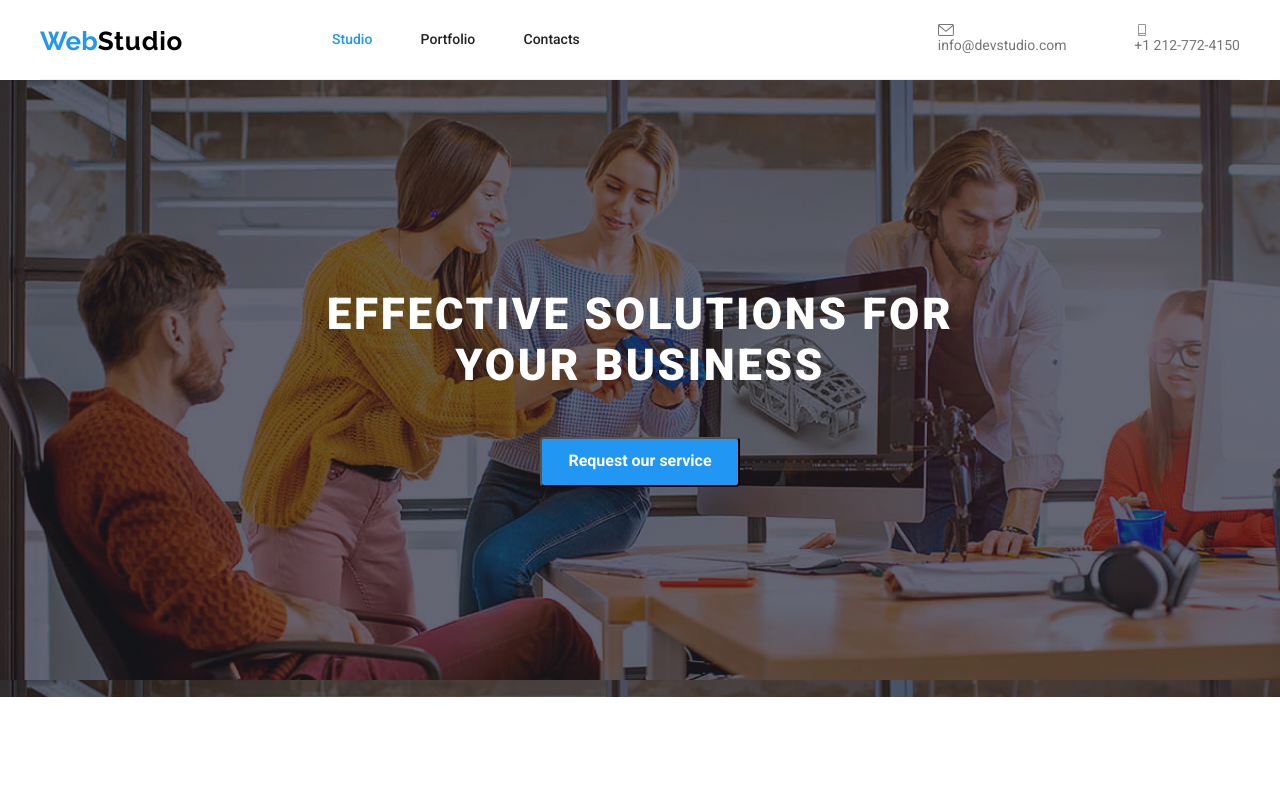
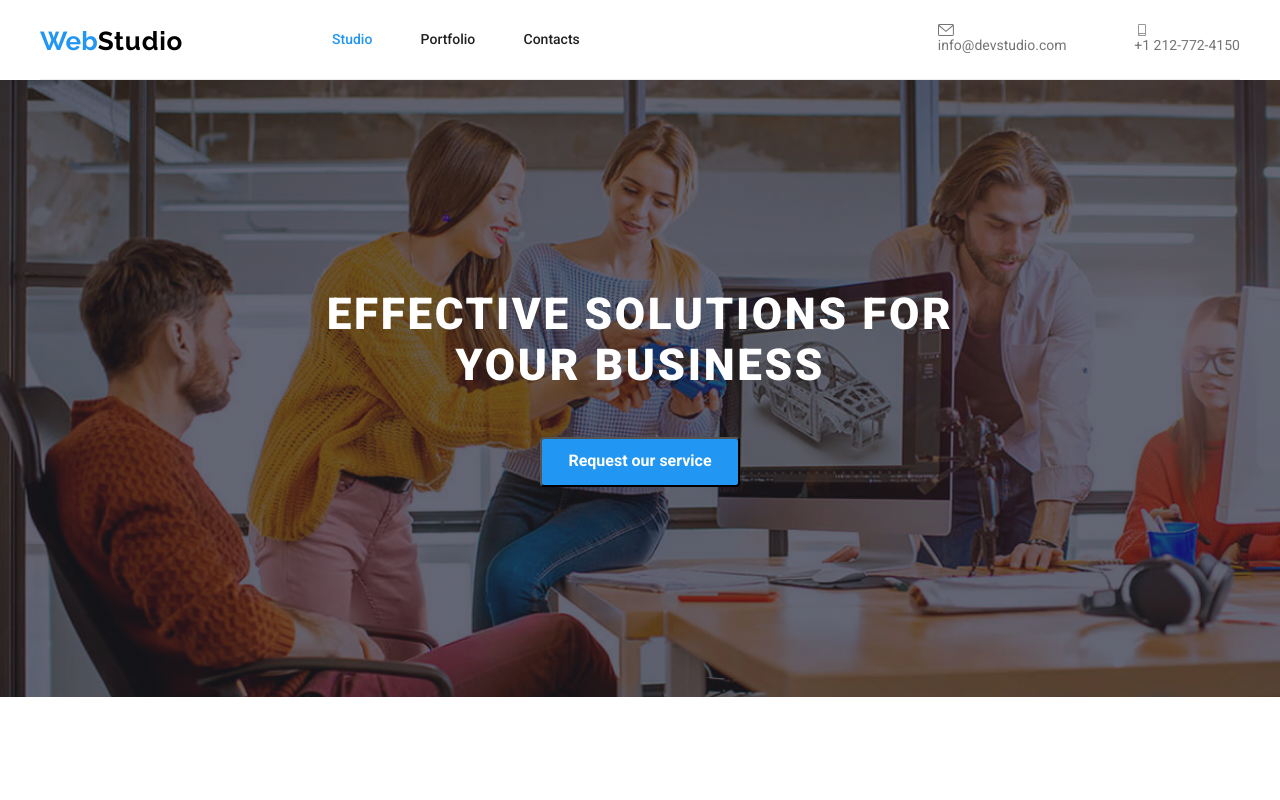
Before and after one commit to adinagherghisan/goit-markup-hw-04, a plain HTML site: page index.html in a window 1280 px wide. Shown: the top 800 px of the page. Drawn offline with nearby package versions, Linux system fonts and the light colour scheme.

Commit message:
update styles.css

```diff
--- a/css/styles.css
+++ b/css/styles.css
@@ -24,7 +24,8 @@
 .header-section{display: flex;
     flex-direction: row;
     align-items: center;
-    border-bottom: 1px solid #ECECEC;}
+    border-bottom: 1px solid #ECECEC;
+    }
 
 .nav-container ul{display: flex;
     flex-direction: row;
@@ -109,13 +110,12 @@
 
 
      }
-.main-container{background-image: url(/images/article-img.jpg);
-   background-repeat: no-repeat;
-    background-size: cover;
- }
+
 .main-container{background:linear-gradient(rgba(47, 48, 58, 0.40),
      rgba(47, 48, 58, 0.40))
-    ,url(/images/article-img.jpg)}
+    ,url(/images/article-img.jpg);
+background-repeat: no-repeat;
+    background-size: cover;}
 
 .title-main{
             color: #fff;;
```
